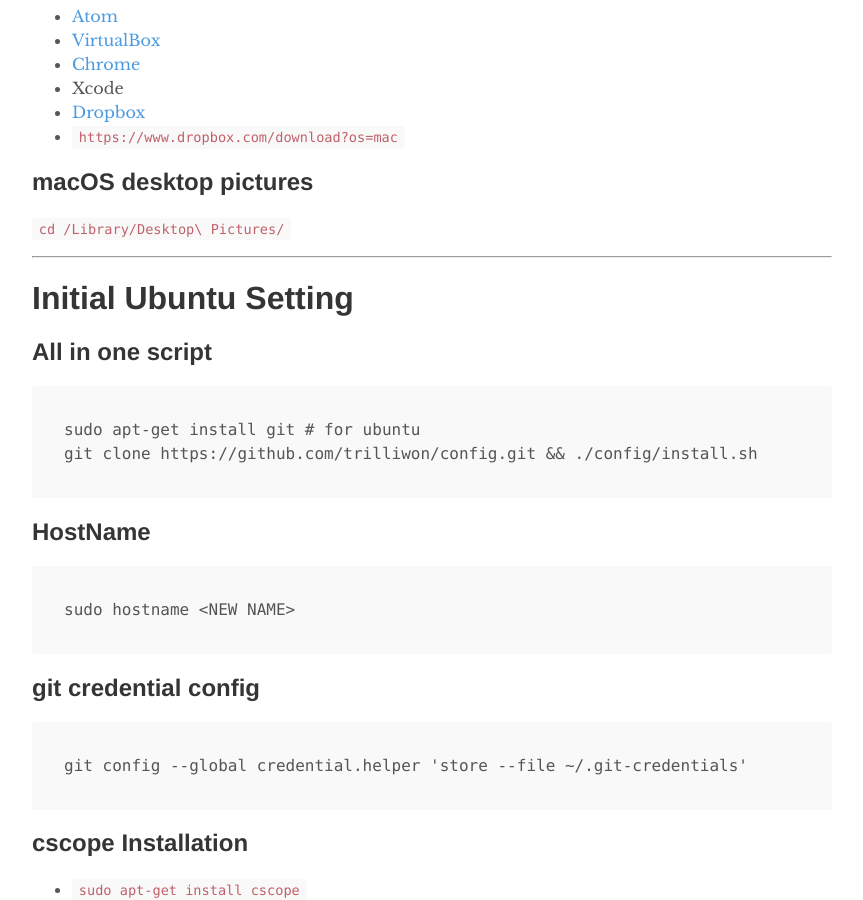
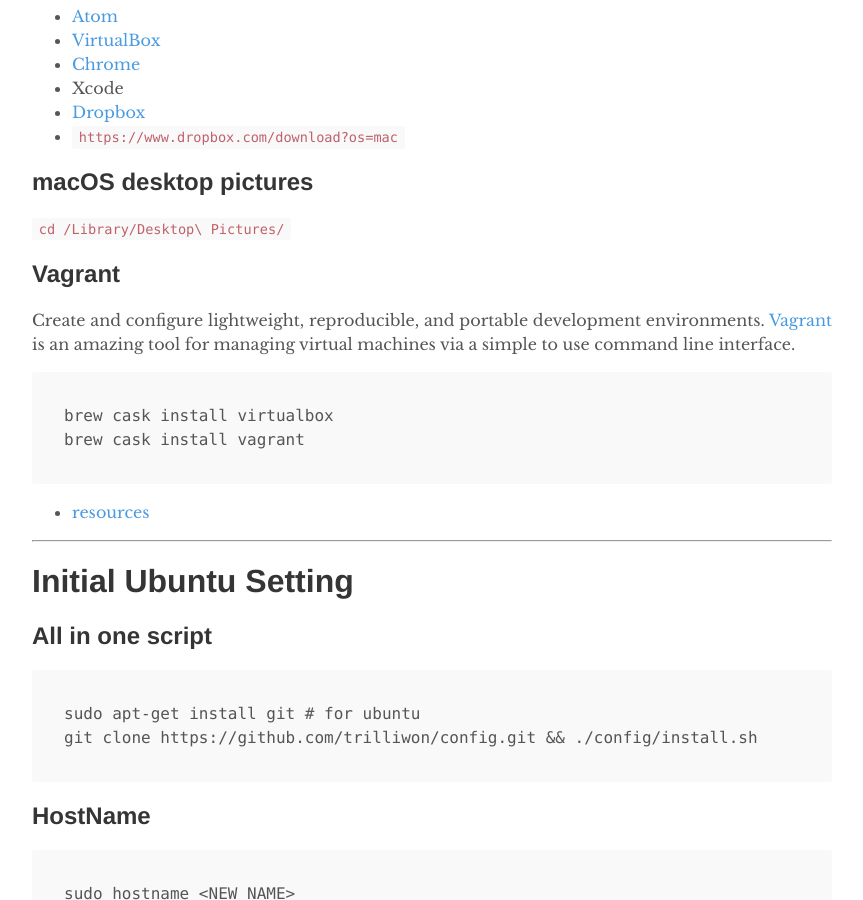
Before and after one commit to trilliwon/ABL, a Jekyll site: the page built from _posts/tips/2017-11-21-initial-os-setting.md, in a window 1280 px wide and 900 px high, scrolled down 1590 px. Shown: the whole window, without its empty margins (208-1071 px from the left). Built offline with Jekyll 4.4.1, drawn with Linux system fonts in a browser that asks for light colours; nearby versions of some CDN libraries.

Commit message:
Sun Mar 31 13:28:19 KST 2019

````diff
--- a/_posts/tips/2017-11-21-initial-os-setting.md
+++ b/_posts/tips/2017-11-21-initial-os-setting.md
@@ -65,6 +65,20 @@
 
 `cd /Library/Desktop\ Pictures/`
 
+
+## Vagrant
+
+Create and configure lightweight, reproducible, and portable development environments. [Vagrant](https://www.vagrantup.com) is an amazing tool for managing virtual machines via a simple to use command line interface.
+
+
+```
+brew cask install virtualbox
+brew cask install vagrant
+```
+
+
+- [resources](https://sourabhbajaj.com/mac-setup/)
+
 ---
 
 # Initial Ubuntu Setting
````
